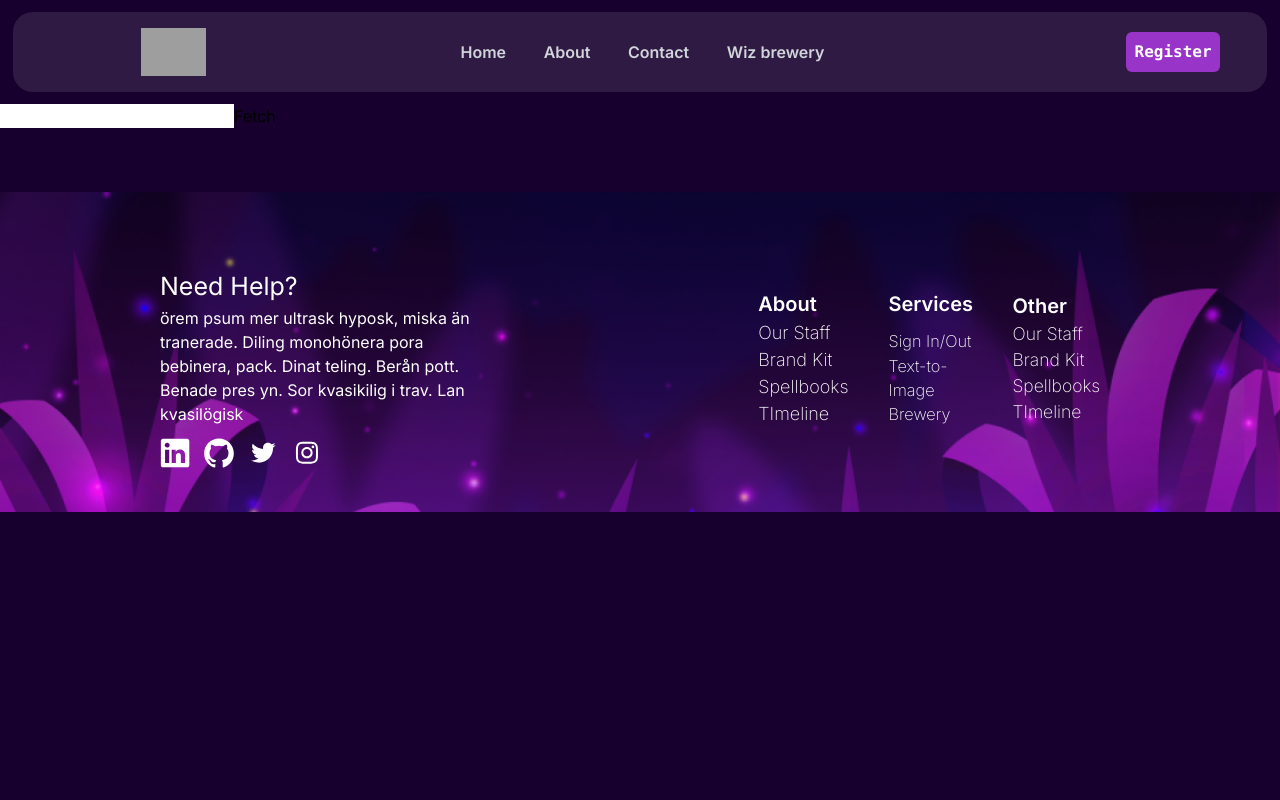
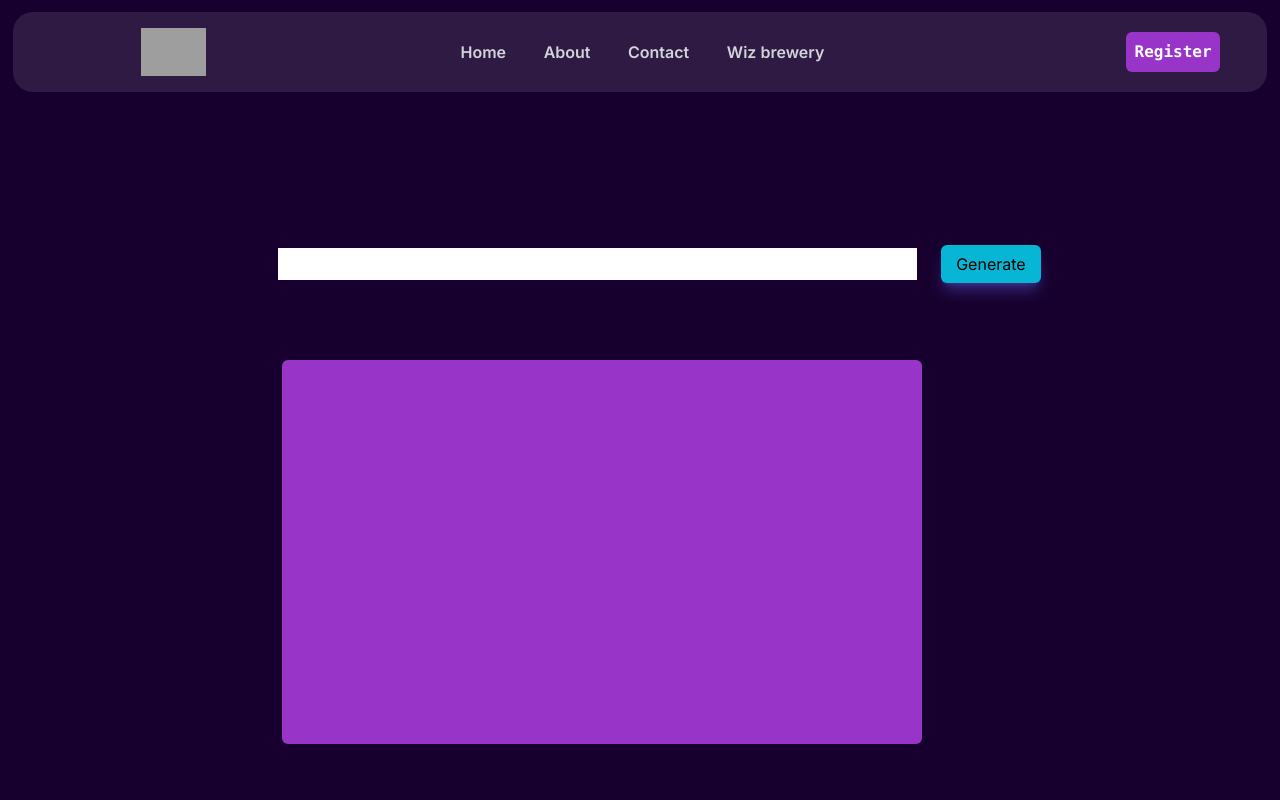
Before and after one commit to jaygupta17/webwizard, a Next.js app in the folder webwiz/: page /support in a window 1280 px wide. Shown: the top 800 px of the page. Built offline with nearby package versions, Linux system fonts and the light colour scheme; no server answers; grey boxes are pictures that could not be loaded.

Commit message:
styling llm

```diff
--- a/webwiz/app/components/midHome.js
+++ b/webwiz/app/components/midHome.js
@@ -3,16 +3,16 @@ import Spline from '@splinetool/react-spline';
 export default function mid() {
     return (
         <div className='h-[150vh] w-[100%] flex justify-center items-center flex-col'>
-            <div className='w-[50%] h-[70vh] flex justify-center items-center  max-[700px]:flex-col'>
-                <div className='w-[70%] max-[700px]:w-[80%]'>
-                    <h2 className='text-white text-[35px] font-[Cinzel] text-5xl mt-14'>The Wizards Home</h2>
+            <div className='w-[80%] h-[70vh] flex justify-center items-center gap-18 max-[700px]:flex-col '>
+                <div className='w-[70%] max-[700px]:w-[80%] ml-[8%]'>
+                    <h2 className='text-white text-[35px] font-[Cinzel] text-5xl mt-16 '>The Wizards Home</h2>
                     <p className='text-white text-base mt-3'>The Wizard's Home wasn't your typical dwelling. Clad in living bark, it pulsed with a faint bioluminescence, casting an ethereal glow over the surrounding wildflowers. Inside, shelves groaned under the weight of grimoires and vials of shimmering potions. A crackling fire in the hearth cast dancing shadows on the walls, where fantastical creatures cavorted in silent murals. The air hummed with an intangible magic, a promise of wonder waiting to be discovered.</p>
                 </div>
-                <Spline className='' scene="https://prod.spline.design/xEAdY-lDDdB-dcVo/scene.splinecode" />
+                <Spline className='mt-[9%]' scene="https://prod.spline.design/xEAdY-lDDdB-dcVo/scene.splinecode" />
             </div>
             <br></br>
-            <div className='flex-row-reverse w-[50%] h-[70vh] flex justify-center items-center max-[700px]:flex-col max-[700px]:w-[80%]'>
-                <div className='w-[70%] max-[700px]:w-[80%]'>
+            <div className='flex-row-reverse w-[65%] h-[70vh] flex justify-center items-center gap-18 max-[700px]:flex-col max-[700px]:w-[80%]'>
+                <div className='w-[85%] max-[700px]:w-[80%] mr-[8%]'>
                     <h2 className='text-white text-[35px] text-5xl font-[Cinzel]'>The Frog Wizard</h2>
                     <p className='text-white text-base mt-3'>
                         Wartlet the Frog Wizard wasn't known for grand pronouncements. Instead, he cast his spells with a flick of his webbed hand and a muttered rhyme, often delivered in a surprisingly deep croak. His abode was a hollowed-out log overflowing with shiny trinkets and peculiar fly-catching contraptions. Despite his unconventional ways, whispers of his potent swamp magic and uncanny knack for talking to amphibians drew all sorts of curious creatures to his doorstep..</p>
--- a/webwiz/app/support/page.jsx
+++ b/webwiz/app/support/page.jsx
@@ -5,29 +5,6 @@ import { useEffect, useState } from 'react';
 const page = () => {
   const [data, setData] = useState('');
   const [response, setResponse] = useState('')
-
-  //   const callLLm = async () => {
-  //       const response = await fetch(
-  //         "http://localhost:5000/get-response",
-  //         {
-  //           method: "POST",
-  //           mode: "no-cors",
-  //           headers: {
-  //             "Content-Type": "application/json",
-  //           },
-  //           body: JSON.stringify({
-  //             user_input: "Tell me about Science!",
-  //           }),
-  //         }
-  //       );
-
-  //       // const data = await reponse.json();
-  //       console.log(response)
-  //   }
-
-  // useEffect(() => {
-  // callLLm()
-  // }, [])
 
   const callLLm = async () => {
     const response = await fetch(`http://localhost:5000/get-response?user_input=${data}`)
@@ -41,11 +18,15 @@ useEffect(() => {
 callLLm()
 }, [])
   return (
-    <div>
-      <input type="text" value={data} onChange={e => setData(e.target.value)} />
-      <button onClick={callLLm}>Fetch</button>
-      <div>
+    <div className='h-[80%]'>
+    <div className='flex  justify-center items-center h-[50%] ml-[3%]'>
+      <input className="h-[10%] w-[51.5%] " type="text" value={data} onChange={e => setData(e.target.value)} />
+      <button className="w-[8%] h-[12%] rounded-md bg-cyan-500 shadow-lg shadow-indigo-500/40 p-1 ml-6" onClick={callLLm}>Generate</button>
+      </div>
+      <div className='bg-[#9834c7] flex justify-center items-center h-[60%] w-[50%] mt-[-5%] ml-[22%] rounded-md'>
+      <div className=''>
         {response}
+      </div>
       </div>
     </div>
   )
```
Also changed, not shown: 1 other file (tests, documents, lock files or other folders).
